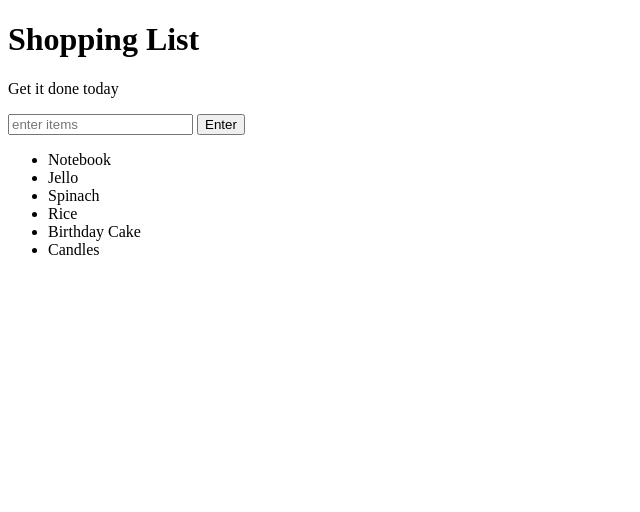
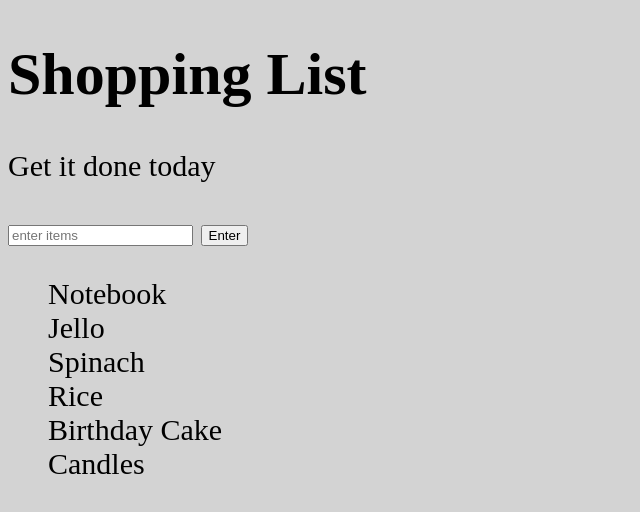
Before and after one commit to stealthman22/Complete-Web-Dev-ZTM, a plain HTML site: page 11 DOM manipulation/exercise/index.html in a window 1280 px wide. Shown: the whole page, without its empty margins (0-640 px from the left). Drawn offline with Linux system fonts and the light colour scheme.

Commit message:
Working on building the to to list

```diff
--- a/11 DOM manipulation/exercise/index.html
+++ b/11 DOM manipulation/exercise/index.html
@@ -1,22 +1,25 @@
 <!DOCTYPE html>
 <html>
+
 <head>
     <title>Javascript + DOM</title>
     <link rel="stylesheet" type="text/css" href="style.css">
 </head>
+
 <body>
     <h1>Shopping List</h1>
     <p id="first">Get it done today</p>
     <input id="userinput" type="text" placeholder="enter items">
     <button id="enter">Enter</button>
     <ul>
-		<li class="bold red" random="23">Notebook</li>
-		<li>Jello</li>
-		<li>Spinach</li>
-		<li>Rice</li>
-		<li>Birthday Cake</li>
-		<li>Candles</li>
+        <li class="list" random="23">Notebook</li>
+        <li class="list">Jello</li>
+        <li class="list">Spinach</li>
+        <li class="list">Rice</li>
+        <li class="list">Birthday Cake</li>
+        <li class="list">Candles</li>
     </ul>
     <script type="text/javascript" src="script.js"></script>
 </body>
+
 </html>
--- a/11 DOM manipulation/exercise/script.js
+++ b/11 DOM manipulation/exercise/script.js
@@ -1,6 +1,9 @@
 var button = document.getElementById("enter");
 var input = document.getElementById("userinput");
 var ul = document.querySelector("ul");
+var items = document.querySelectorAll('.list');
+
+
 
 function inputLength() {
     return input.value.length;
@@ -8,6 +11,10 @@ function inputLength() {
 
 function createListElement() {
     var li = document.createElement("li");
+
+    // Adds the item class to dynamically created li
+    li.classList.add('list');
+
     li.appendChild(document.createTextNode(input.value));
     ul.appendChild(li);
     input.value = "";
@@ -25,6 +32,35 @@ function addListAfterKeypress(event) {
     }
 }
 
+/* function hasClass(items, list) {
+    return items.classList.contains(list);
+
+} */
+
+
+
+/* function addClick() {
+    if (hasClass(e.target, 'list')) {
+        console.log()
+    }
+} */
+
+function toggleDone() {
+    console.log('click');
+    items.classList.add('done');
+
+
+    /* if (e === true) {
+        items = document.querySelectorAll('li').classList.add('done');
+    } else {
+        items = document.querySelectorAll('li').classList.remove('done');
+    } */
+}
+
+
 button.addEventListener("click", addListAfterClick);
 
 input.addEventListener("keypress", addListAfterKeypress);
+
+
+items.forEach(item => item.addEventListener('click', toggleDone));
--- a/11 DOM manipulation/exercise/style.css
+++ b/11 DOM manipulation/exercise/style.css
@@ -1,3 +1,14 @@
+body {
+    font-size: 30px;
+    background: lightgray;
+}
+
+li {
+    cursor: pointer;
+    list-style-type: none;
+    text-transform: capitalize;
+}
+
 .coolTitle {
     text-align: center;
     font-family: 'Oswald', Helvetica, sans-serif;
@@ -6,16 +17,7 @@
     letter-spacing: 4px;
     word-spacing: -8px;
     color: tomato;
-  text-shadow:
-    -1px -1px 0 firebrick,
-    -2px -2px 0 firebrick,
-    -3px -3px 0 firebrick,
-    -4px -4px 0 firebrick,
-    -5px -5px 0 firebrick,
-    -6px -6px 0 firebrick,
-    -7px -7px 0 firebrick,
-    -8px -8px 0 firebrick,
-    -30px 20px 40px dimgrey;
+    text-shadow: -1px -1px 0 firebrick, -2px -2px 0 firebrick, -3px -3px 0 firebrick, -4px -4px 0 firebrick, -5px -5px 0 firebrick, -6px -6px 0 firebrick, -7px -7px 0 firebrick, -8px -8px 0 firebrick, -30px 20px 40px dimgrey;
 }
 
 .done {
--- a/11 DOM manipulation/style.css
+++ b/11 DOM manipulation/style.css
@@ -6,7 +6,8 @@
     letter-spacing: 4px;
     word-spacing: -8px;
     color: tomato;
-    text-shadow: -1px -1px 0 firebrick, -2px -2px 0 firebrick, -3px -3px 0 firebrick, -4px -4px 0 firebrick, -5px -5px 0 firebrick, -6px -6px 0 firebrick, -7px -7px 0 firebrick, -8px -8px 0 firebrick, -30px 20px 40 dimgrey;
+    text-shadow: -1px -1px 0 firebrick, -2px -2px 0 firebrick, -3px -3px 0 firebrick, -4px -4px 0 firebrick, -5px -5px 0 firebrick, -6px -6px 0 firebrick, -7px -7px 0 firebrick, -8px -8px 0 firebrick, -30px 20px 40px dimgrey;
+    ;
 }
 
 .done {
```
Lines whose indentation alone changed are shown as unchanged.
